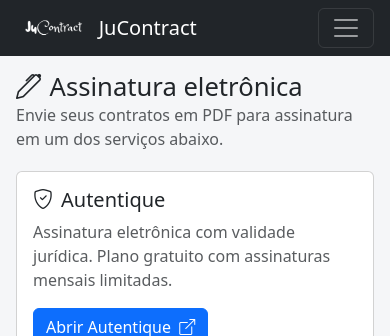
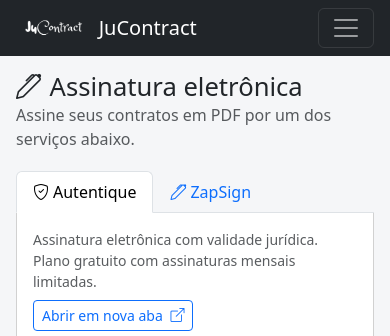
Before and after one commit to VicourtBitt/erp_juliainframe, a Django app: page /contratos/assinaturas/ in a window 390 px wide. Shown: the top 336 px of the page. Run offline with Django 5.2, Linux system fonts and the light colour scheme; the visitor is signed in with stand-in values (Sample User, id 1); data that the repository does not hold is empty; parts of the project's set-up code (start-up, migrations or seed data) failed here and were passed over.

Commit message:
[fix] contracts: restore embedded Autentique/ZapSign iframes
The Streamlit version embedded both providers and that worked; the port
wrongly assumed they block framing. Each provider is shown in a tab again,
with "open in new tab" kept as a fallback for browsers that block
third-party cookies.

Co-Authored-By: Claude Opus 5.5 <noreply@anthropic.com>
Claude-Session: https://claude.ai/code/session_01C6gUceL24b73iXo9Cney4J

```diff
--- a/contracts/views.py
+++ b/contracts/views.py
@@ -341,12 +341,14 @@ def signatures(request):
     providers = [
         {
             "name": "Autentique",
+            "slug": "autentique",
             "url": settings.AUTENTIQUE_URL,
             "icon": "shield-check",
             "description": "Assinatura eletrônica com validade jurídica. Plano gratuito com assinaturas mensais limitadas.",
         },
         {
             "name": "ZapSign",
+            "slug": "zapsign",
             "url": settings.ZAPSIGN_URL,
             "icon": "pen",
             "description": "Envio para assinatura por link ou WhatsApp. Plano gratuito com assinaturas mensais limitadas.",
--- a/templates/contracts/signatures.html
+++ b/templates/contracts/signatures.html
@@ -2,18 +2,32 @@
 {% block title %}Assinaturas{% endblock %}
 {% block content %}
 <div class="page-header"><div><h1><i class="bi bi-pen me-2"></i>Assinatura eletrônica</h1>
-  <p class="text-muted mb-0">Envie seus contratos em PDF para assinatura em um dos serviços abaixo.</p></div></div>
-<div class="row g-3 mb-4">
+  <p class="text-muted mb-0">Assine seus contratos em PDF por um dos serviços abaixo.</p></div></div>
+
+<ul class="nav nav-tabs" role="tablist">
   {% for p in providers %}
-  <div class="col-md-6"><div class="card h-100"><div class="card-body">
-    <h2 class="h5"><i class="bi bi-{{ p.icon }} me-2"></i>{{ p.name }}</h2>
-    <p class="text-muted">{{ p.description }}</p>
-    <a class="btn btn-primary" href="{{ p.url }}" target="_blank" rel="noopener noreferrer">Abrir {{ p.name }} <i class="bi bi-box-arrow-up-right ms-1"></i></a>
-  </div></div></div>
+  <li class="nav-item" role="presentation">
+    <button class="nav-link {% if forloop.first %}active{% endif %}" data-bs-toggle="tab" data-bs-target="#sig-{{ p.slug }}" type="button" role="tab">
+      <i class="bi bi-{{ p.icon }} me-1"></i>{{ p.name }}
+    </button>
+  </li>
+  {% endfor %}
+</ul>
+<div class="tab-content card border-top-0 rounded-top-0 mb-4">
+  {% for p in providers %}
+  <div class="tab-pane fade {% if forloop.first %}show active{% endif %} p-3" id="sig-{{ p.slug }}" role="tabpanel">
+    <div class="d-flex flex-wrap justify-content-between align-items-center gap-2 mb-2">
+      <span class="text-muted small">{{ p.description }}</span>
+      <a class="btn btn-sm btn-outline-primary" href="{{ p.url }}" target="_blank" rel="noopener noreferrer">Abrir em nova aba <i class="bi bi-box-arrow-up-right ms-1"></i></a>
+    </div>
+    <iframe class="doc-frame" style="height:800px" src="{{ p.url }}" title="{{ p.name }}" loading="lazy"
+            allow="clipboard-write; camera; geolocation"></iframe>
+    <div class="form-text">Se a área acima ficar em branco ou pedir login repetidamente (alguns navegadores bloqueiam cookies de terceiros), use "Abrir em nova aba".</div>
+  </div>
   {% endfor %}
 </div>
-<div class="alert alert-light border small">Esses serviços não permitem ser exibidos dentro de outro site, por isso abrem em uma nova aba.
-  Após a assinatura, baixe o documento assinado e envie-o para o <a href="{% url 'contracts:archive' %}">arquivo de contratos</a>.</div>
+
+<div class="alert alert-light border small">Após a assinatura, baixe o documento assinado e envie-o para o <a href="{% url 'contracts:archive' %}">arquivo de contratos</a>.</div>
 <div class="card"><div class="card-header bg-white fw-semibold">PDFs recentes no arquivo</div>
   <ul class="list-group list-group-flush">
   {% for c in recent %}
```
Also changed, not shown: README.md.
